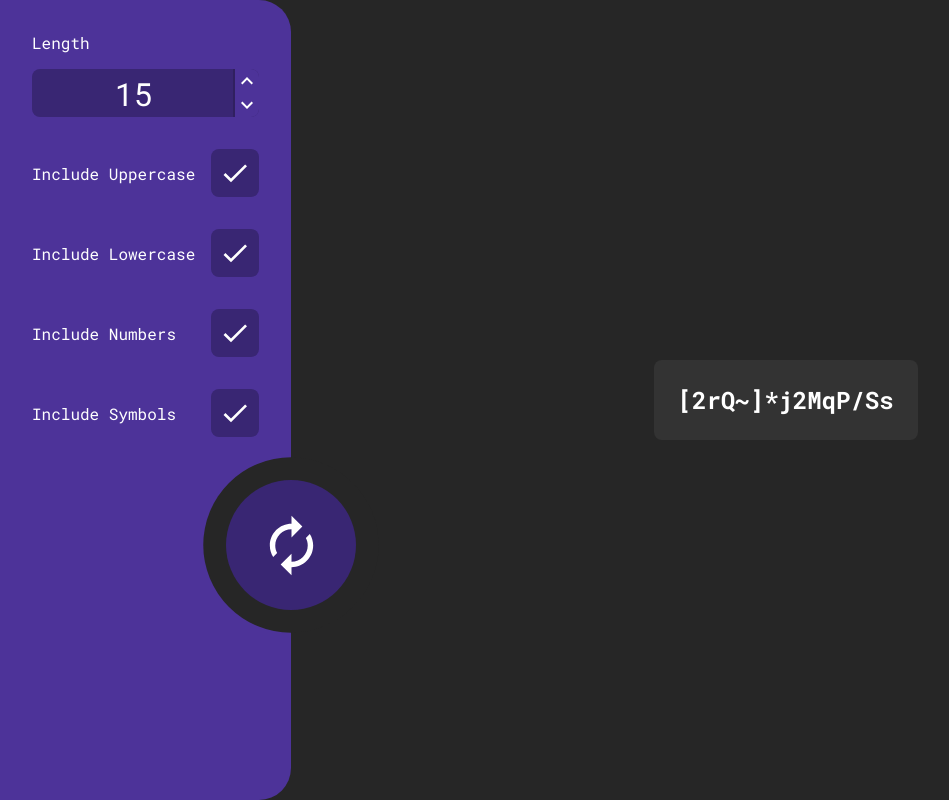
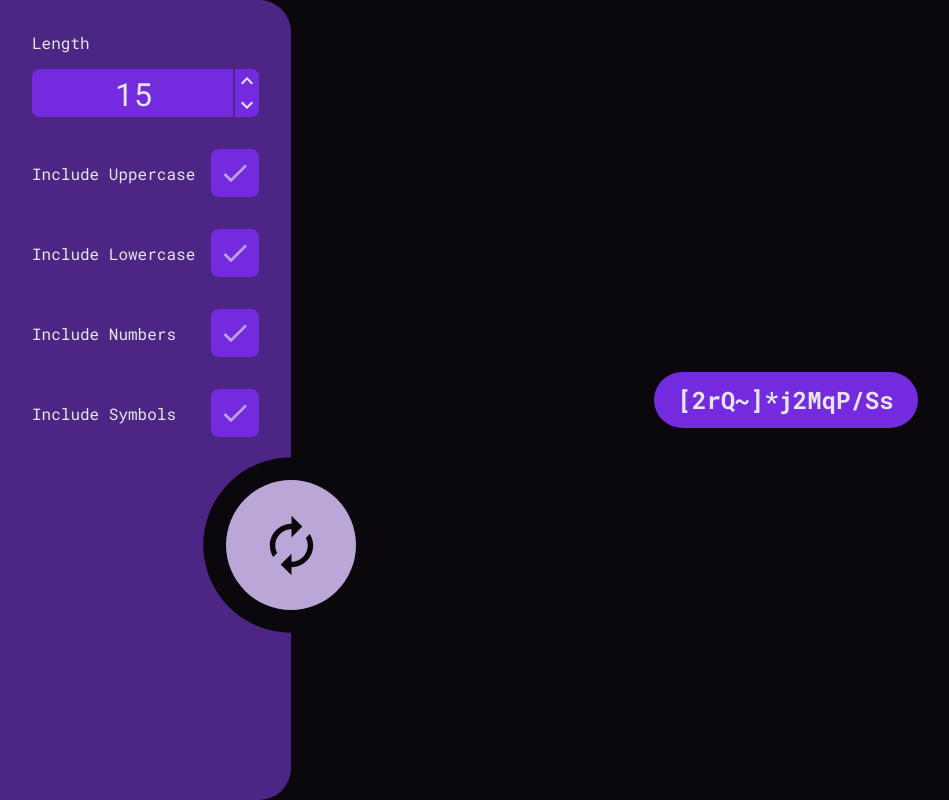
Before and after one commit to liquidwater0/password-generator, a React (Vite) app: page / in a window 1280 px wide. Shown: the whole page, without its empty margins (0-949 px from the left). Built offline with nearby package versions, Linux system fonts and the light colour scheme.

Commit message:
change color scheme + other tweaks

```diff
--- a/src/scss/App.scss
+++ b/src/scss/App.scss
@@ -1,3 +1,4 @@
+@use "./colors" as *;
 @use "./numberInput" as *;
 @use "./checkbox" as *;
 @use "./generateButton" as *;
@@ -9,18 +10,6 @@
     margin: 0;
     padding: 0;
     font-family: 'Roboto Mono', monospace;
-}
-
-:root {
-    --primary-color-1: hsl(255, 50%, 40%);
-    --primary-color-2: hsl(255, 50%, 30%);
-    --primary-color-3: hsl(255, 50%, 25%);
-
-    --theme-1: hsl(0, 0%, 15%);
-    --theme-2: hsl(0, 0%, 20%);
-    --theme-3: hsl(0, 0%, 25%);
-
-    --theme-text: white;
 }
 
 ::-webkit-scrollbar {
@@ -50,8 +39,8 @@ main {
 }
 
 body {
-    background-color: var(--theme-1);
-    color: var(--theme-text);
+    background-color: $color-background;
+    color: $color-text;
 }
 
 button {
@@ -64,7 +53,7 @@ button {
     --border-radius: 2rem;
 
     position: relative;
-    background-color: var(--primary-color-1);
+    background-color: $color-secondary;
     padding: 2rem;
     border-radius: 0 var(--border-radius) var(--border-radius) 0;
 
--- a/src/scss/_checkbox.scss
+++ b/src/scss/_checkbox.scss
@@ -1,9 +1,11 @@
+@use "./colors" as *;
+
 .checkbox {
     display: flex;
     justify-content: center;
     align-items: center;
-    background-color: var(--primary-color-2);
-    color: white;
+    background-color: $color-accent;
+    color: $color-primary;
     font-size: 2rem;
     width: 1.5em;
     height: 1.5em;
@@ -23,6 +25,6 @@
     }
 
     &:hover {
-        background-color: var(--primary-color-3);
+        background-color: darken($color-accent, 5%);
     }
 }
--- /dev/null
+++ b/src/scss/_colors.scss
@@ -0,0 +1,5 @@
+$color-primary: #BBA7D7;
+$color-secondary: #4D2685;
+$color-accent: #742ADE;
+$color-background: #0A080D;
+$color-text: #E6E6E7;
--- a/src/scss/_generateButton.scss
+++ b/src/scss/_generateButton.scss
@@ -1,3 +1,5 @@
+@use "./colors" as *;
+
 .generate-button {
     --outline-thickness: 0.35em;
     --font-size: 65px;
@@ -11,9 +13,9 @@
     width: 2em;
     height: 2em;
     border-radius: 100%;
-    box-shadow: 0 0 0 var(--outline-thickness) var(--theme-1);
-    background-color: var(--primary-color-2);
-    color: var(--theme-text);
+    box-shadow: 0 0 0 var(--outline-thickness) $color-background;
+    background-color: $color-primary;
+    color: $color-background;
     top: 60%;
     left: 100%;
     transform: translateX(var(--translate-x));
@@ -29,7 +31,7 @@
     }
 
     &:hover {
-        background-color: var(--primary-color-3);
+        background-color: darken($color-primary, 15%);
     }
 }
 
@@ -48,6 +50,11 @@
 }
 
 @keyframes spin {
-    0% { transform: translateX(var(--translate-x)) rotate(0deg) }
-    100% { transform: translateX(var(--translate-x)) rotate(360deg) }
+    0% {
+        transform: translateX(var(--translate-x)) rotate(0deg);
+    }
+
+    100% {
+        transform: translateX(var(--translate-x)) rotate(360deg);
+    }
 }
--- a/src/scss/_numberInput.scss
+++ b/src/scss/_numberInput.scss
@@ -1,3 +1,5 @@
+@use "./colors" as *;
+
 .number-input {
     --border: 2px;
 
@@ -5,7 +7,7 @@
     display: flex;
     justify-content: center;
     align-items: center;
-    background-color: var(--primary-color-2);
+    background-color: $color-accent;
     font-size: 2rem;
     height: 1.5em;
     border-radius: 0.25em;
@@ -15,19 +17,19 @@
     .arrow-buttons {
         display: flex;
         flex-direction: column;
-        outline: var(--border) solid var(--primary-color-3);
+        outline: var(--border) solid $color-secondary;
 
         .increment-button,
         .decrement-button {
             display: flex;
             justify-content: center;
             align-items: center;
-            background-color: var(--primary-color-1);
-            color: white;
+            background-color: $color-accent;
+            color: $color-text;
             transition: background-color 250ms;
 
             &:hover {
-                background-color: var(--primary-color-3);
+                background-color: lighten($color-secondary, 10%);
             }
         }
 
@@ -42,7 +44,7 @@
 
     input {
         background-color: transparent;
-        color: white;
+        color: $color-text;
         border: none;
         width: 100%;
         height: 100%;
@@ -62,6 +64,6 @@
 
     &:hover,
     &:focus {
-        outline: var(--border) solid var(--primary-color-3);
+        outline: var(--border) solid $color-primary;
     }
 }
--- a/src/scss/_passwordBox.scss
+++ b/src/scss/_passwordBox.scss
@@ -1,12 +1,14 @@
+@use "./colors" as *;
+
 .password {
-    background-color: var(--theme-2);
-    color: var(--theme-text);
-    padding: 1em;
+    background-color: $color-accent;
+    color: $color-text;
+    padding: 0.5em 1em;
     min-width: 15rem;
     font-size: 1.5rem;
     font-weight: bold;
-    border-radius: 0.5rem;
-    word-wrap:break-word;
+    border-radius: 199rem;
+    word-wrap: break-word;
     cursor: pointer;
     transition:
         scale 250ms,
@@ -37,6 +39,11 @@
 }
 
 @keyframes fadeOutShadow {
-    0% { box-shadow: 0 0 0 0 hsla(0, 0%, 0%, 0.12) }
-    100% { box-shadow: 0 0 0 2.5rem hsla(0, 0%, 0%, 0) }
+    0% {
+        box-shadow: 0 0 0 0 $color-accent;
+    }
+
+    100% {
+        box-shadow: 0 0 0 2.5rem transparent;
+    }
 }
```
